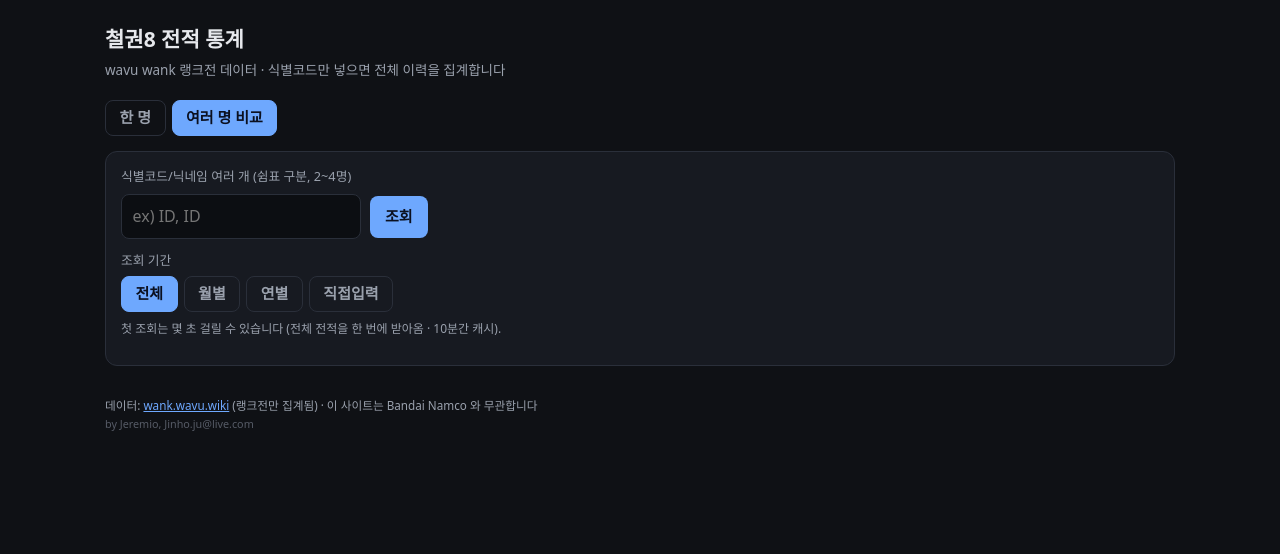
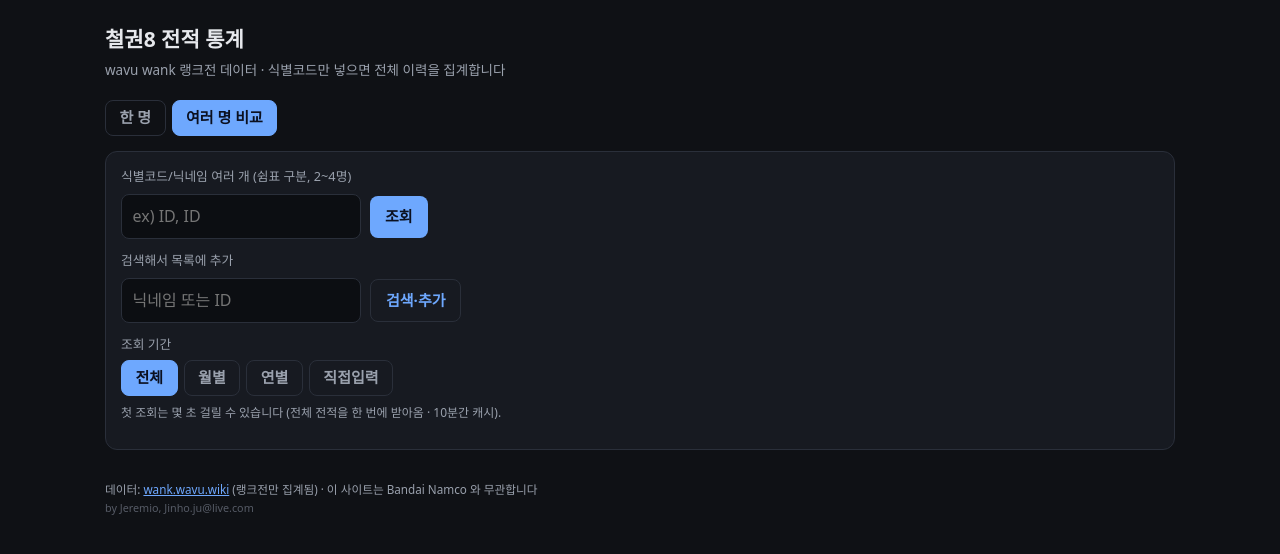
Before and after one commit to Jeremy-Joo/web_game_tekken_stats_wavu, a Next.js app: page / in a window 1280 px wide. Both pictures are taken after a click on the button "여러 명 비교". Shown: the top 554 px of the page. Built offline with nearby package versions, Linux system fonts and the light colour scheme.

Commit message:
비교 모드: 검색해서 목록에 추가 (검색·추가 입력 + 결과 칩 탭 시 덧붙임)
Co-Authored-By: Claude Opus 5 (1M context) <noreply@anthropic.com>

```diff
--- a/app/page.tsx
+++ b/app/page.tsx
@@ -367,6 +367,12 @@ export default function Home() {
   const [searchMsg, setSearchMsg] = useState('');
   const [results, setResults] = useState<Favorite[]>([]);
   const [pendingToken, setPendingToken] = useState('');
+  // 칩 선택의 동작: replace = 조회 중 모호한 항목 교체 후 재조회, append = 비교 목록에 추가
+  const [resultsMode, setResultsMode] = useState<'replace' | 'append'>('replace');
+
+  // 비교 모드: 검색해서 목록에 추가하는 보조 입력
+  const [addQ, setAddQ] = useState('');
+  const [addBusy, setAddBusy] = useState(false);
 
   // 과거 버전이 저장해둔 값 정리 (입력 ID·관리자 비밀번호는 더 이상 저장하지 않는다)
   useEffect(() => {
@@ -441,6 +447,7 @@ export default function Home() {
           if ('error' in r) throw new Error(r.error);
           if ('choices' in r) {
             setPendingToken(tok);
+            setResultsMode('replace');
             setResults(r.choices);
             setSearchMsg(`'${tok}' 검색 결과가 여러 명입니다 — 선택하세요.`);
             return;
@@ -467,6 +474,7 @@ export default function Home() {
             if ('error' in r) throw new Error(r.error);
             if ('choices' in r) {
               setPendingToken(tok);
+              setResultsMode('replace');
               setResults(r.choices);
               setSearchMsg(`'${tok}' 검색 결과가 여러 명입니다 — 선택하세요.`);
               return;
@@ -494,10 +502,34 @@ export default function Home() {
     [mode, id, ids, periodQuery],
   );
 
-  /** 여러 명 후보 칩 선택 → 해당 항목만 식별코드로 바꿔 즉시 재조회. */
+  /** 비교 목록에 식별코드 추가 (중복 제외). */
+  const appendToIds = (fid: string, name?: string) => {
+    setIds((prev) => {
+      const list = prev
+        .split(',')
+        .map((s) => s.trim())
+        .filter(Boolean);
+      if (list.includes(fid)) {
+        setSearchMsg(`${name ?? fid} 은(는) 이미 목록에 있습니다.`);
+        return prev;
+      }
+      setSearchMsg(`${name ? `${name} (${fid})` : fid} 추가됨`);
+      return [...list, fid].join(', ');
+    });
+  };
+
+  /**
+   * 후보 칩 선택.
+   * - replace: 조회 중 모호했던 항목을 바꿔 즉시 재조회
+   * - append: 비교 목록에 덧붙이기만 (계속 검색해서 더 추가할 수 있게 조회는 안 함)
+   */
   const pickResult = (f: Favorite) => {
     setResults([]);
     setSearchMsg('');
+    if (resultsMode === 'append') {
+      appendToIds(f.id, f.name);
+      return;
+    }
     if (mode === 'single') {
       setId(f.id);
       run(f.id);
@@ -509,6 +541,30 @@ export default function Home() {
         .join(', ');
       setIds(newIds);
       run(undefined, newIds);
+    }
+  };
+
+  /** 비교 모드 보조 검색: 닉네임/ID 를 해석해 목록에 추가. 여러 명이면 칩으로 고르게. */
+  const searchAndAdd = async () => {
+    const tok = addQ.trim();
+    if (!tok) return;
+    setAddBusy(true);
+    setSearchMsg('');
+    setResults([]);
+    try {
+      const r = await resolveToken(tok);
+      if ('error' in r) {
+        setSearchMsg(r.error);
+      } else if ('choices' in r) {
+        setResultsMode('append');
+        setResults(r.choices);
+        setSearchMsg(`'${tok}' 검색 결과 — 탭하면 목록에 추가됩니다.`);
+      } else {
+        appendToIds(r.id, r.name);
+        setAddQ('');
+      }
+    } finally {
+      setAddBusy(false);
     }
   };
 
@@ -638,6 +694,27 @@ export default function Home() {
               />
               <button onClick={() => run()} disabled={loading}>
                 {loading ? '수집 중…' : '조회'}
+              </button>
+            </div>
+
+            <label htmlFor="addq" style={{ marginTop: '0.8rem' }}>
+              검색해서 목록에 추가
+            </label>
+            <div className="row id-row">
+              <input
+                id="addq"
+                className="id-input"
+                type="text"
+                placeholder="닉네임 또는 ID"
+                value={addQ}
+                onChange={(e) => setAddQ(e.target.value)}
+                onKeyDown={(e) => e.key === 'Enter' && !addBusy && searchAndAdd()}
+                autoCapitalize="none"
+                autoCorrect="off"
+                spellCheck={false}
+              />
+              <button className="ghost" onClick={searchAndAdd} disabled={addBusy}>
+                {addBusy ? '검색 중…' : '검색·추가'}
               </button>
             </div>
           </>
```
